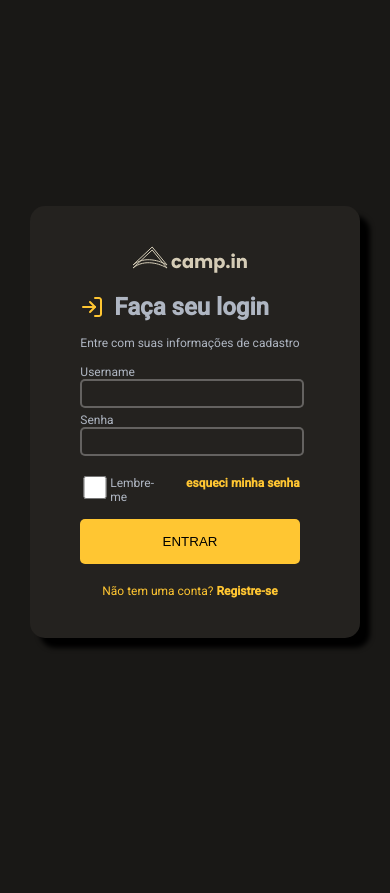
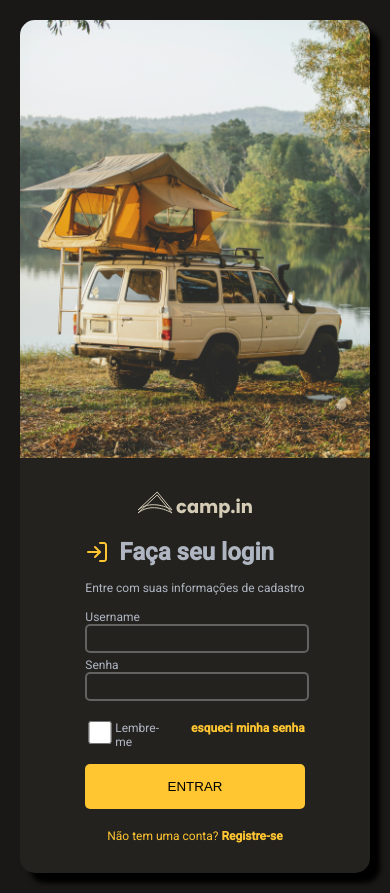
Before and after one commit to CarlosG18/CRUD_django, a Django app: page /crud/ in a window 390 px wide. Before the commit the page ends 648 px from the top, so only its background shows below. Run offline with Django 4.2, Linux system fonts and the light colour scheme.

Commit message:
ajeitando a tela de login para celular

```diff
--- a/system/crud/static/crud/css/login.css
+++ b/system/crud/static/crud/css/login.css
@@ -13,7 +13,6 @@ body{
 
 .box-index{
   background-color: var(--form-background);
-  padding: 30px;
   border-radius: 15px;
   box-shadow: 10px 10px 5px black;
   display: flex;
@@ -22,12 +21,12 @@ body{
 }
 
 .content{
+  width: 100%;
   display: flex;
   flex-direction: column;
   align-items: center;
   justify-content: center;
-  padding: 10px 20px;
-  margin-right: 10px;
+  padding: 30px;
 }
 
 form{
@@ -61,7 +60,7 @@ form{
 }
 
 .car-image{
-  max-width: 50%;
+  display: block;
 }
 
 .car-image > img{
@@ -77,18 +76,29 @@ form{
 }
 
 @media (max-width: 800px){
+  *{
+    margin: 0;
+    padding: 0;
+  }
+
   body{
-    align-items: center;
+    height: auto;
   }
 
   .box-index{
     flex-direction: column-reverse;
-    max-width: 500px;
-    margin: 0;
-    background-color: var(--form-background);
+    align-items: center;
+  }
+
+  .content{
+
   }
 
   .car-image{
-    display: none;
+    max-width: 350px;
+  }
+
+  .car-image > img{
+    border-radius: 15px 15px 0 0;
   }
 }
```
